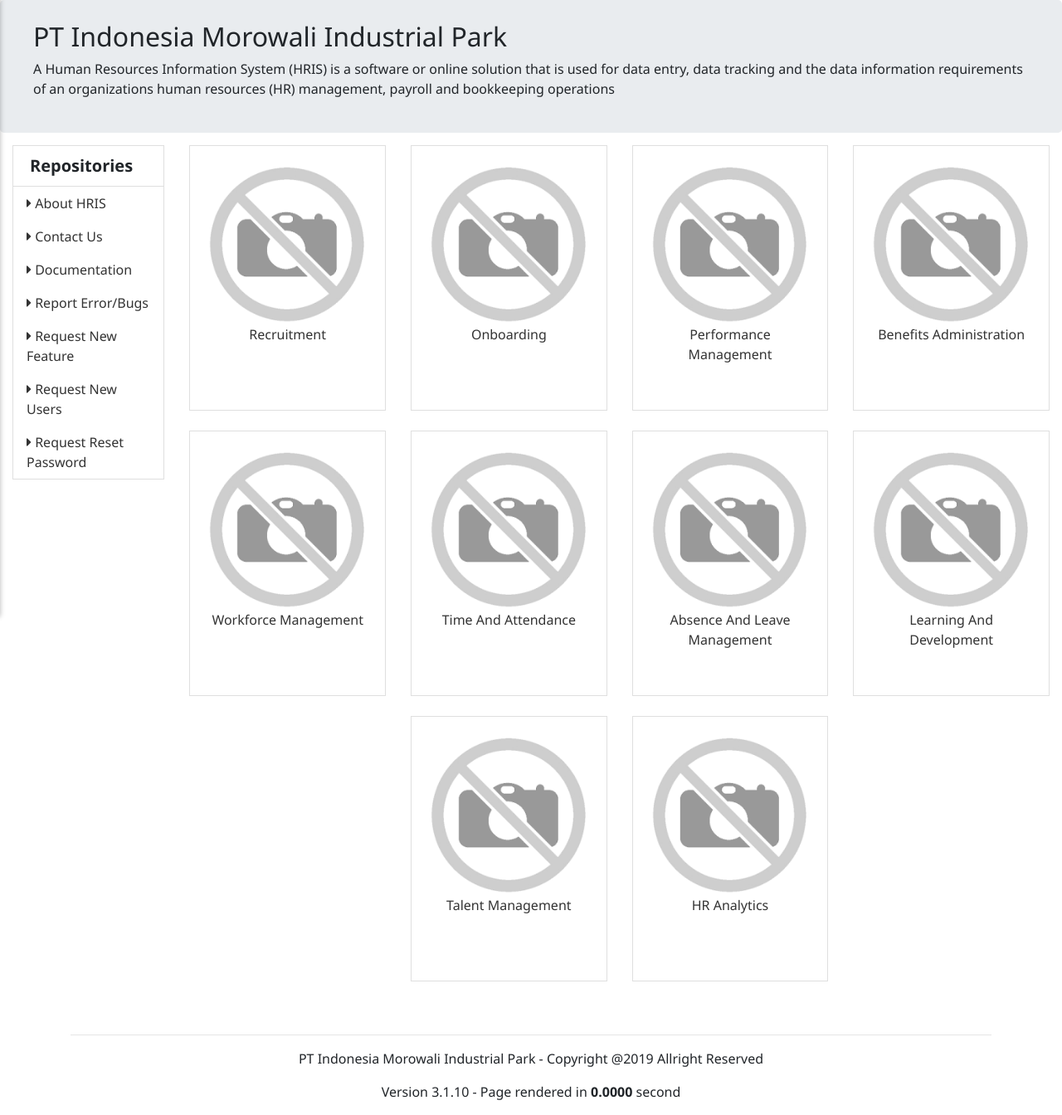
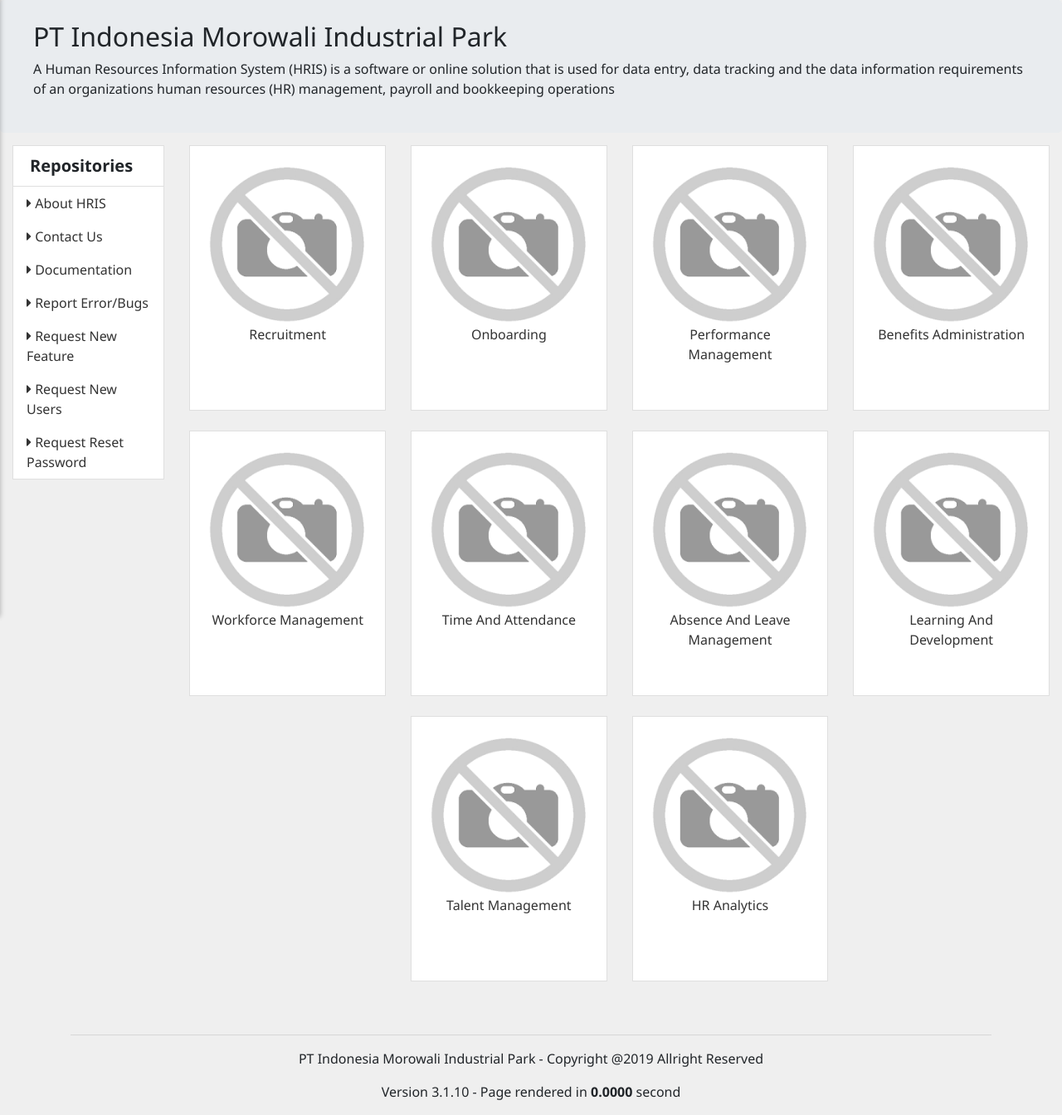
Before and after one commit to ardiarcadia/core_v4, a CodeIgniter app: page /database/home in a window 1280 px wide. Shown: the part 59-1403 px from the top of the page at 83% size. Run offline with CodeIgniter, Linux system fonts and the light colour scheme; the visitor is signed in with stand-in values (Sample User, id 1); data comes from the database, SQL or seed files in the repository; data that the repository does not hold is empty; some web fonts are replaced.

Commit message:
add bcakground body color

```diff
--- a/src/css/skin.css
+++ b/src/css/skin.css
@@ -7,6 +7,7 @@
 
 body {
 	font-family: "Kodchasan", "Raleway", "Titillium", "Segoe UI", "Helvetica", "Arial", sans-serif;
+    background-color: #efefef;
 }
 
 /*Typografi Stayle*/
```
